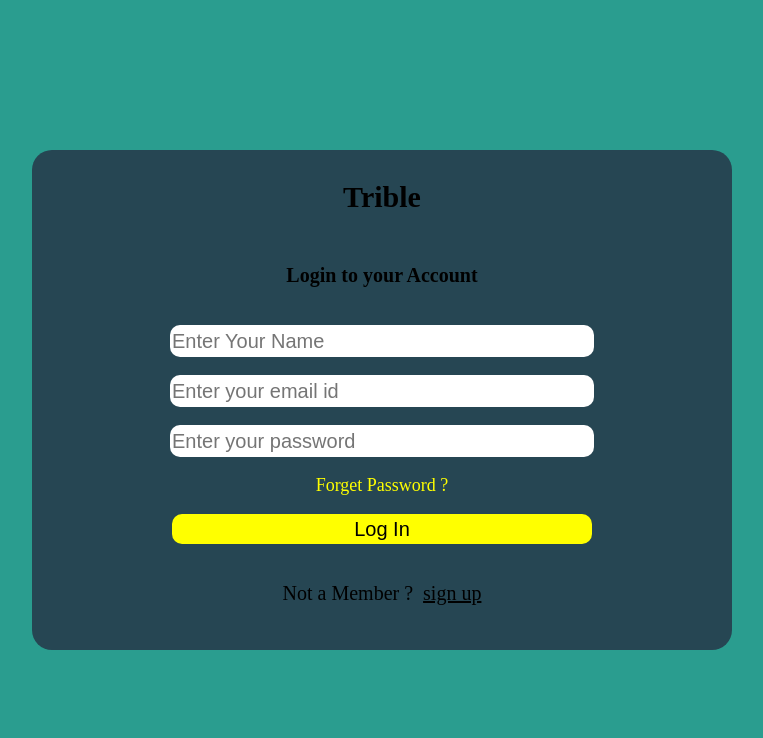
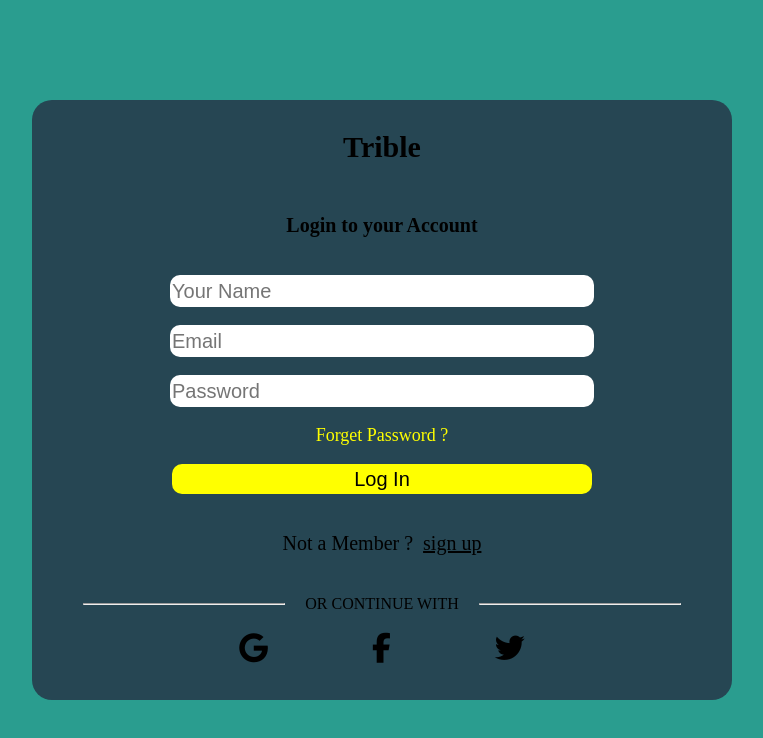
Before and after one commit to Nipun-Prajapati/Clone-Trible, a plain HTML site: page Login.html in a window 1280 px wide. Shown: the whole page, without its empty margins (258-1021 px from the left). Drawn offline with Linux system fonts and the light colour scheme.

Commit message:
Add extra functionality like login with google ,facebook and twitter.

```diff
--- a/Login.css
+++ b/Login.css
@@ -12,7 +12,7 @@ body {
 
 
 .box {
-    height: 500px;
+    height: 600px;
     width: 700px;
     border: transparent;
     border-radius: 20px;
@@ -71,3 +71,34 @@ body {
     padding-left: 10px;
 
 }
+
+.line {
+    display: flex;
+    justify-content: space-between;
+    align-items: center;
+}
+
+.line p {
+    margin: 20px;
+}
+
+#line {
+    width: 200px;
+}
+
+#google {
+    font-size: 30px;
+    margin-right: 100px;
+}
+#facebook {
+    font-size: 30px;
+    margin-right: 100px;
+}
+#twitter {
+    font-size: 30px;
+}
+
+.font a {
+    color: black;
+    text-decoration: none;
+}
--- a/Login.html
+++ b/Login.html
@@ -4,21 +4,21 @@
     <meta charset="UTF-8">
     <meta name="viewport" content="width=device-width, initial-scale=1.0">
     <title>Login page</title>
-
+    <link rel="stylesheet" href="https://cdnjs.cloudflare.com/ajax/libs/font-awesome/6.7.1/css/all.min.css" integrity="sha512-5Hs3dF2AEPkpNAR7UiOHba+lRSJNeM2ECkwxUIxC1Q/FLycGTbNapWXB4tP889k5T5Ju8fs4b1P5z/iB4nMfSQ==" crossorigin="anonymous" referrerpolicy="no-referrer" />
 </head>
 <body>
     <section id="login">
         <link rel="stylesheet" href="Login.css">
-        <form action="D:\XAMPP\htdocs\MyCode\Login.php" method="post">
+        <form action="D:\XAMPP\htdocs\MyCode\Login.php" method="post"></form>
             <div class="box">
                 <p id="head">Trible</p>
                 <p id="para">Login to your Account</p>
                 <br>
-                <input type="text" name="name" id="name" class="input" placeholder="Enter Your Name">
+                <input type="text" name="name" id="name" class="input" placeholder="Your Name">
                 <br>
-                <input type="email" name="email" class="input" placeholder="Enter your email id">
+                <input type="email" name="email" class="input" placeholder="Email">
                 <br>
-                <input type="password" name="password" class="input" placeholder="Enter your password">
+                <input type="password" name="password" class="input" placeholder="Password">
                 <br>
                 <a href="#" id="link1">Forget Password ?</a>
                 <br>
@@ -28,6 +28,25 @@
                     <p>Not a Member ? </p>
                     <a href="#" id="link2">sign up</a>
                 </div>
+
+
+                <div class="line">
+                    <hr id="line"/>
+                    <p>OR CONTINUE WITH</p>
+                    <hr id="line"/>
+                </div>
+
+                <div class="font">
+                    <a href="https://www.google.com">
+                        <i class="fa-brands fa-google" id="google"></i>
+                    </a>
+                    <a href="https://www.facebook.com">
+                        <i class="fa-brands fa-facebook-f" id="facebook" href="#"></i>
+                    </a>
+                    <a href="https://www.twitter.com">
+                        <i class="fa-brands fa-twitter" id="twitter" href="#"></i>
+                    </a>
+                </div>
             </div>
         </form>
     </section>
```
